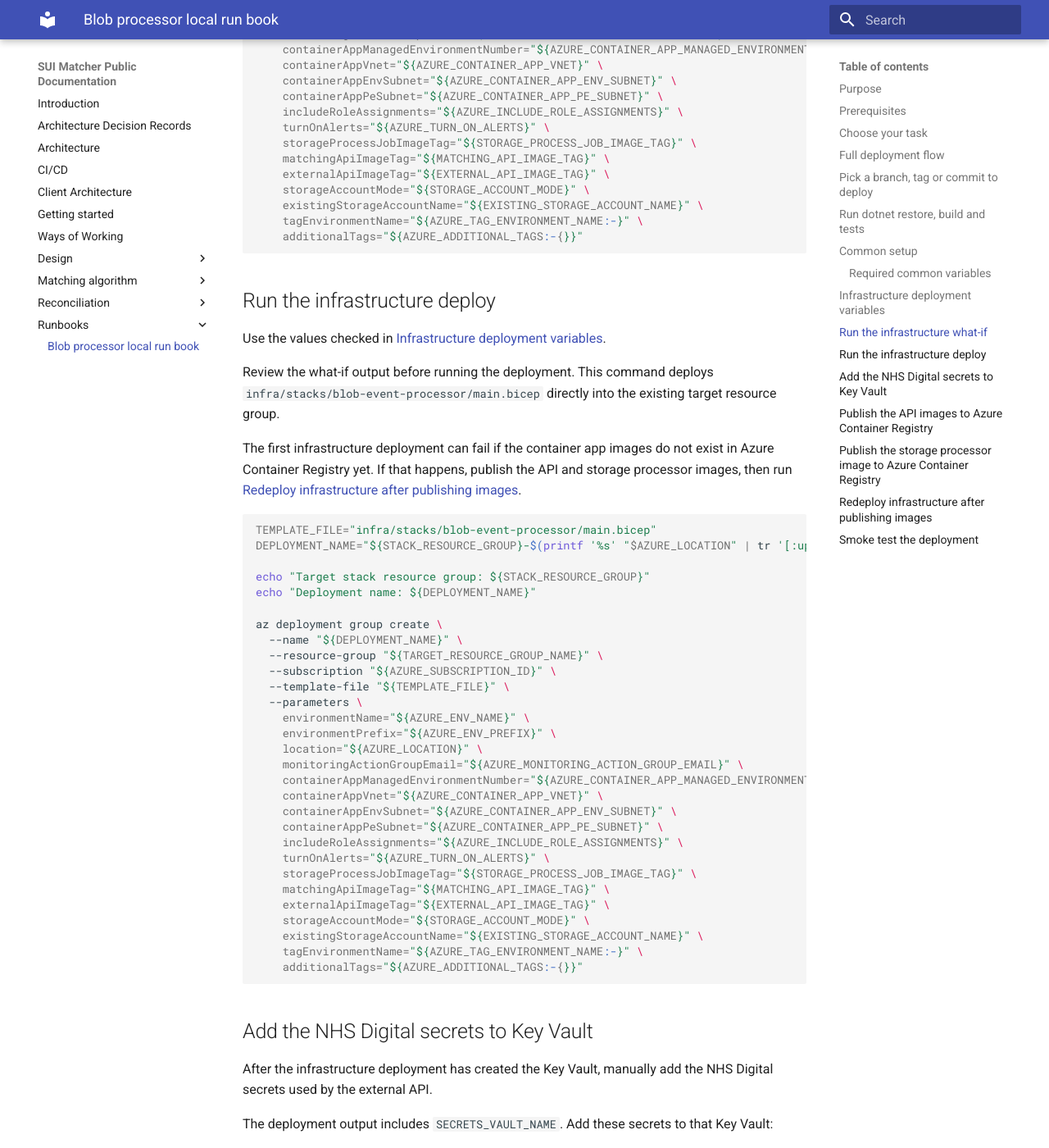
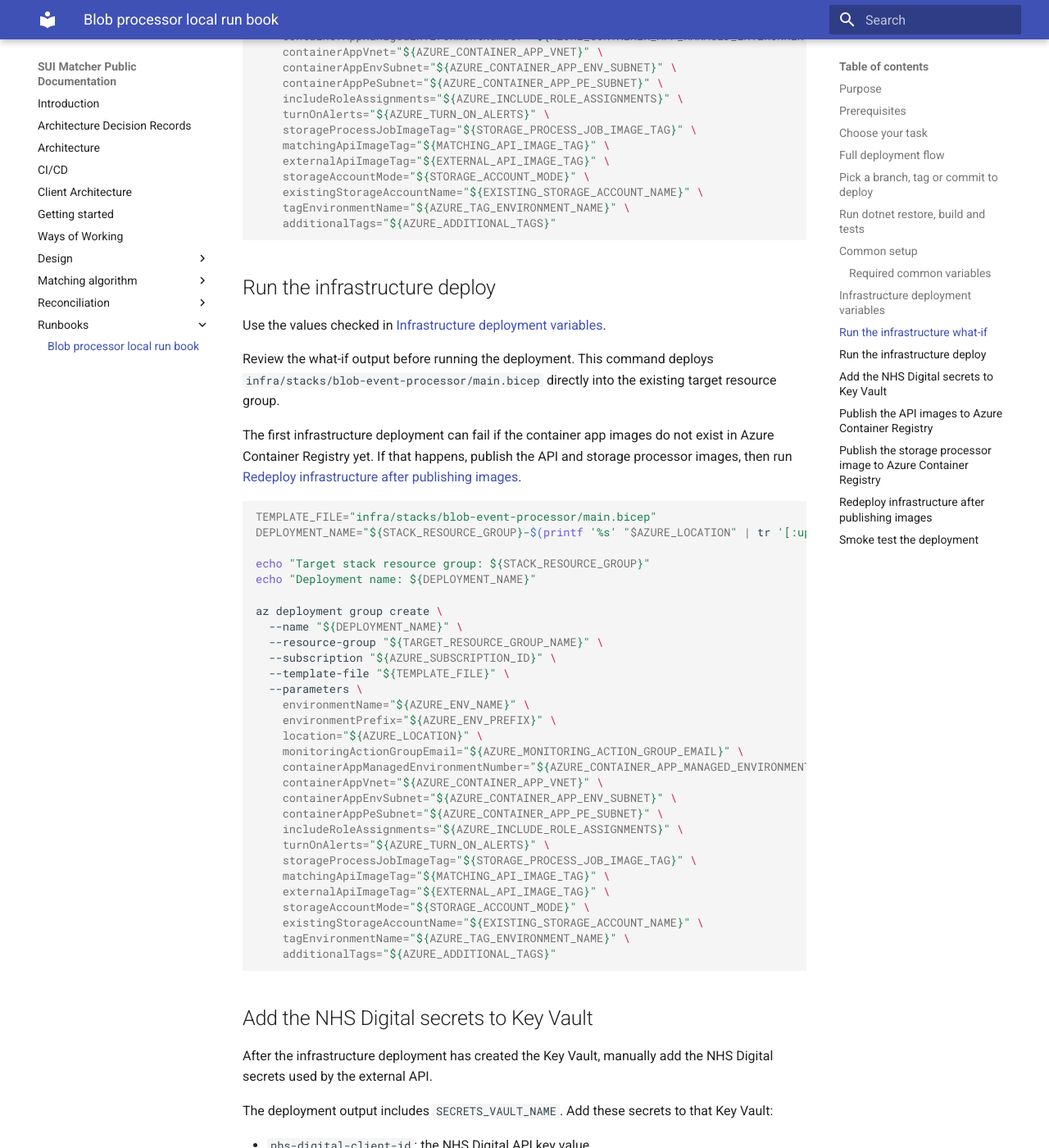
Before and after one commit to DFE-Digital/SUI_Matcher, an MkDocs documentation site: the page built from documentation/docs/runbooks/blob-processor-local-runbook.md, in a window 1280 px wide and 1400 px high, scrolled down 5359 px. Shown: the whole window at 82% size. Built offline with MkDocs 1.6.1 and Material for MkDocs 9.7.7, drawn with Linux system fonts in a browser that asks for light colours.

Commit message:
update optional tags

````diff
--- a/documentation/docs/runbooks/blob-processor-local-runbook.md
+++ b/documentation/docs/runbooks/blob-processor-local-runbook.md
@@ -179,6 +179,7 @@
 
 - `AZURE_TAG_ENVIRONMENT_NAME`
 - `AZURE_ADDITIONAL_TAGS`
+
 ```bash
 if [ "${RESOURCE_GROUP_MODE}" != "existing" ]; then
   echo "This run book targets an existing resource group. Set RESOURCE_GROUP_MODE to existing."
@@ -233,8 +234,8 @@
     externalApiImageTag="${EXTERNAL_API_IMAGE_TAG}" \
     storageAccountMode="${STORAGE_ACCOUNT_MODE}" \
     existingStorageAccountName="${EXISTING_STORAGE_ACCOUNT_NAME}" \
-    tagEnvironmentName="${AZURE_TAG_ENVIRONMENT_NAME:-}" \
-    additionalTags="${AZURE_ADDITIONAL_TAGS:-{}}"
+    tagEnvironmentName="${AZURE_TAG_ENVIRONMENT_NAME}" \
+    additionalTags="${AZURE_ADDITIONAL_TAGS}"
 ```
 
 ## Run the infrastructure deploy
@@ -276,8 +277,8 @@
     externalApiImageTag="${EXTERNAL_API_IMAGE_TAG}" \
     storageAccountMode="${STORAGE_ACCOUNT_MODE}" \
     existingStorageAccountName="${EXISTING_STORAGE_ACCOUNT_NAME}" \
-    tagEnvironmentName="${AZURE_TAG_ENVIRONMENT_NAME:-}" \
-    additionalTags="${AZURE_ADDITIONAL_TAGS:-{}}"
+    tagEnvironmentName="${AZURE_TAG_ENVIRONMENT_NAME}" \
+    additionalTags="${AZURE_ADDITIONAL_TAGS}"
 ```
 
 ## Add the NHS Digital secrets to Key Vault
````
